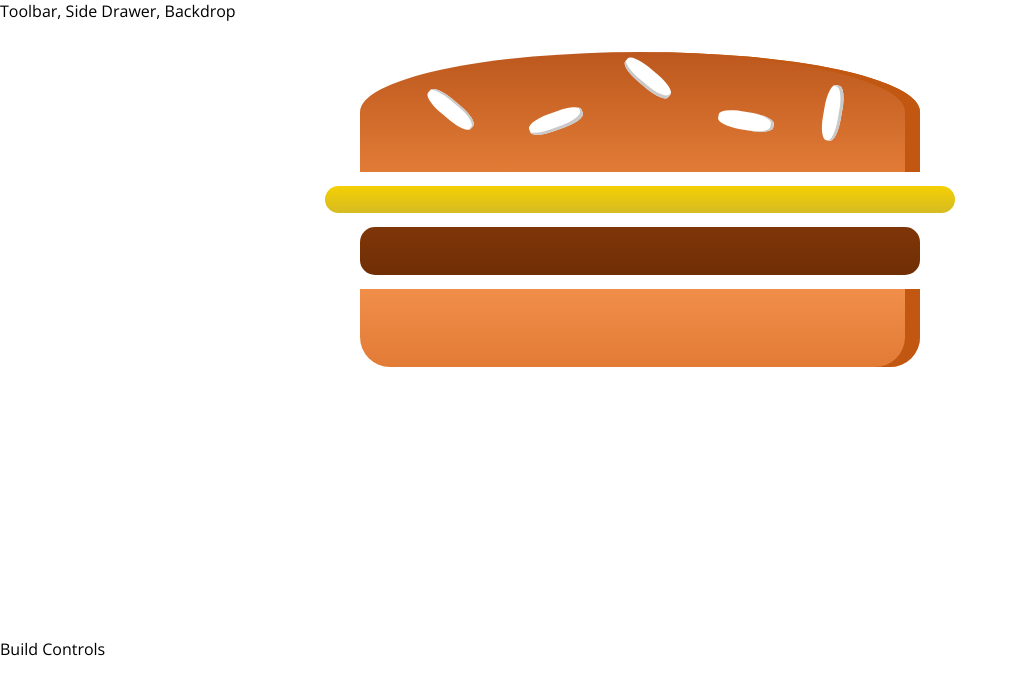
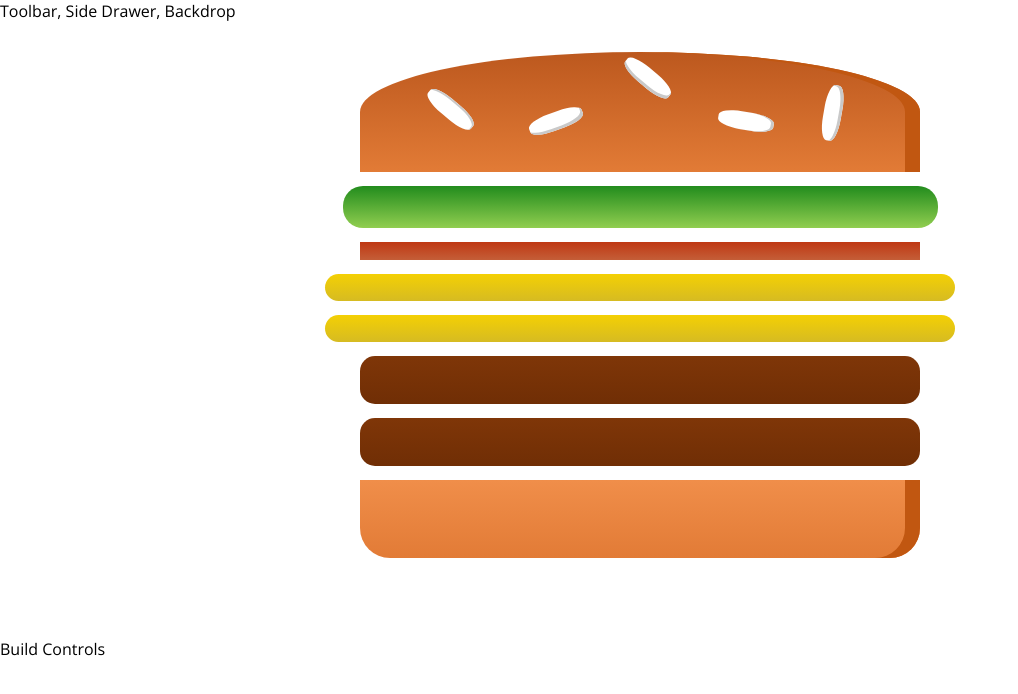
Before and after one commit to alexyap1205/burger-builder-react, a React app: page / in a window 1280 px wide. Shown: the top 694 px of the page, without its empty margins (0-1018 px from the left). Built offline with nearby package versions, Linux system fonts and the light colour scheme.

Commit message:
creating ingredients using array

```diff
--- a/src/components/Burger/Burger.js
+++ b/src/components/Burger/Burger.js
@@ -4,11 +4,18 @@ import classes from './Burger.css';
 import BurgerIngredient from "./BurgerIngredient/BurgerIngredient";
 
 const burger = (props) => {
+    const transformedIngreadients = Object.keys(props.ingredients)
+        .map(igKey => {
+           return [...Array(props.ingredients[igKey])] // This returns a single array spreading all the content
+               .map((_, i) => {
+               return <BurgerIngredient key={igKey + i} type={igKey}/> // This defines the content of the top map
+           })
+        });
+
   return (
       <div className={classes.Burger}>
           <BurgerIngredient type="bread-top"/>
-          <BurgerIngredient type="cheese"/>
-          <BurgerIngredient type="meat"/>
+          {transformedIngreadients}
           <BurgerIngredient type="bread-bottom"/>
       </div>
   );
--- a/src/containers/BurgerBuilder/BurgerBuilder.js
+++ b/src/containers/BurgerBuilder/BurgerBuilder.js
@@ -3,10 +3,19 @@ import Auxillary from '../../hoc/Auxillary';
 import Burger from '../../components/Burger/Burger';
 
 class BurgerBuilder extends Component {
+    state = {
+      ingredients: {
+          salad: 1,
+          bacon: 1,
+          cheese: 2,
+          meat: 2
+      }
+    };
+
     render() {
         return (
             <Auxillary>
-                <Burger/>
+                <Burger ingredients={this.state.ingredients}/>
                 <div>Build Controls</div>
             </Auxillary>
         );
```
